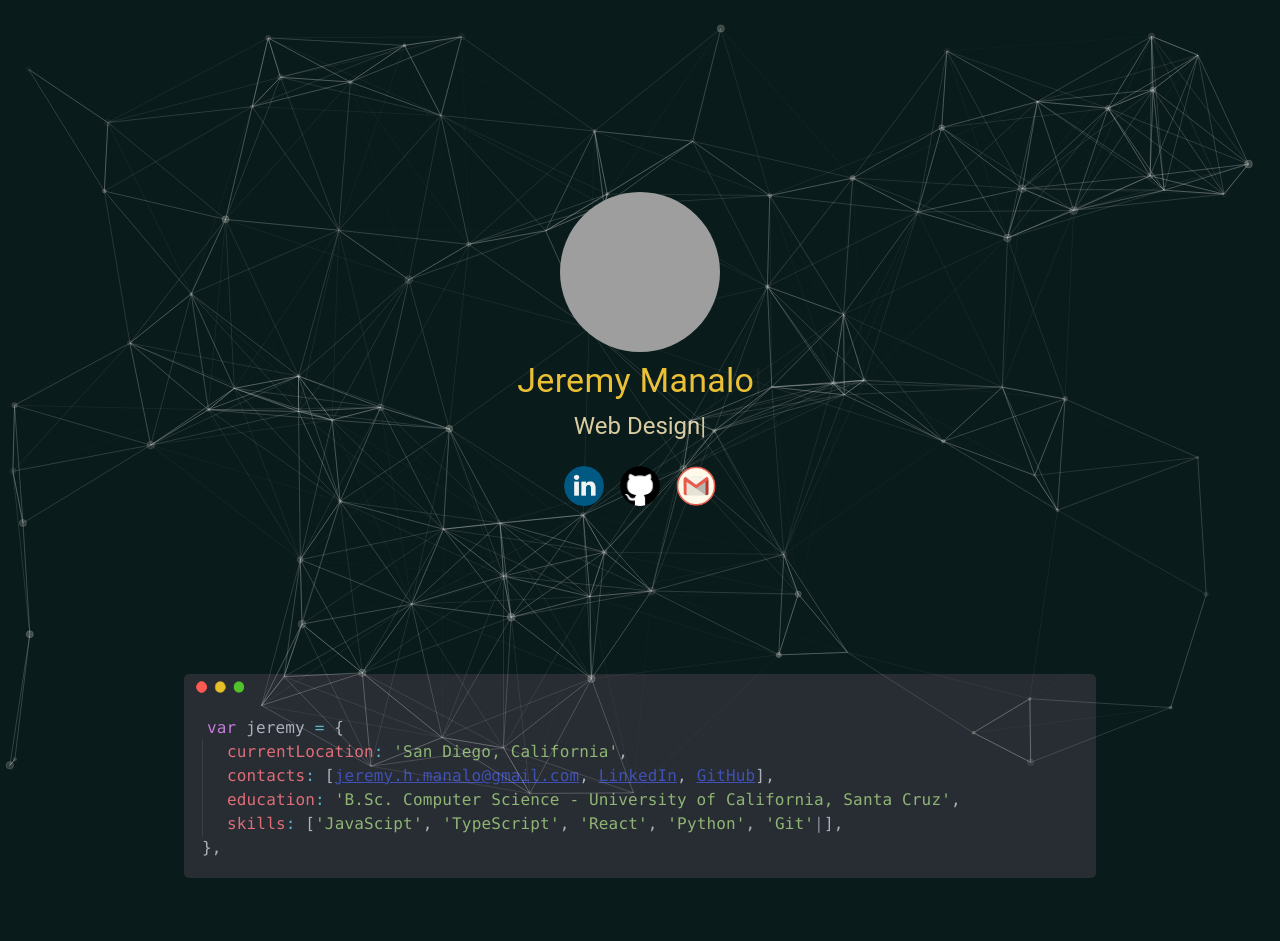
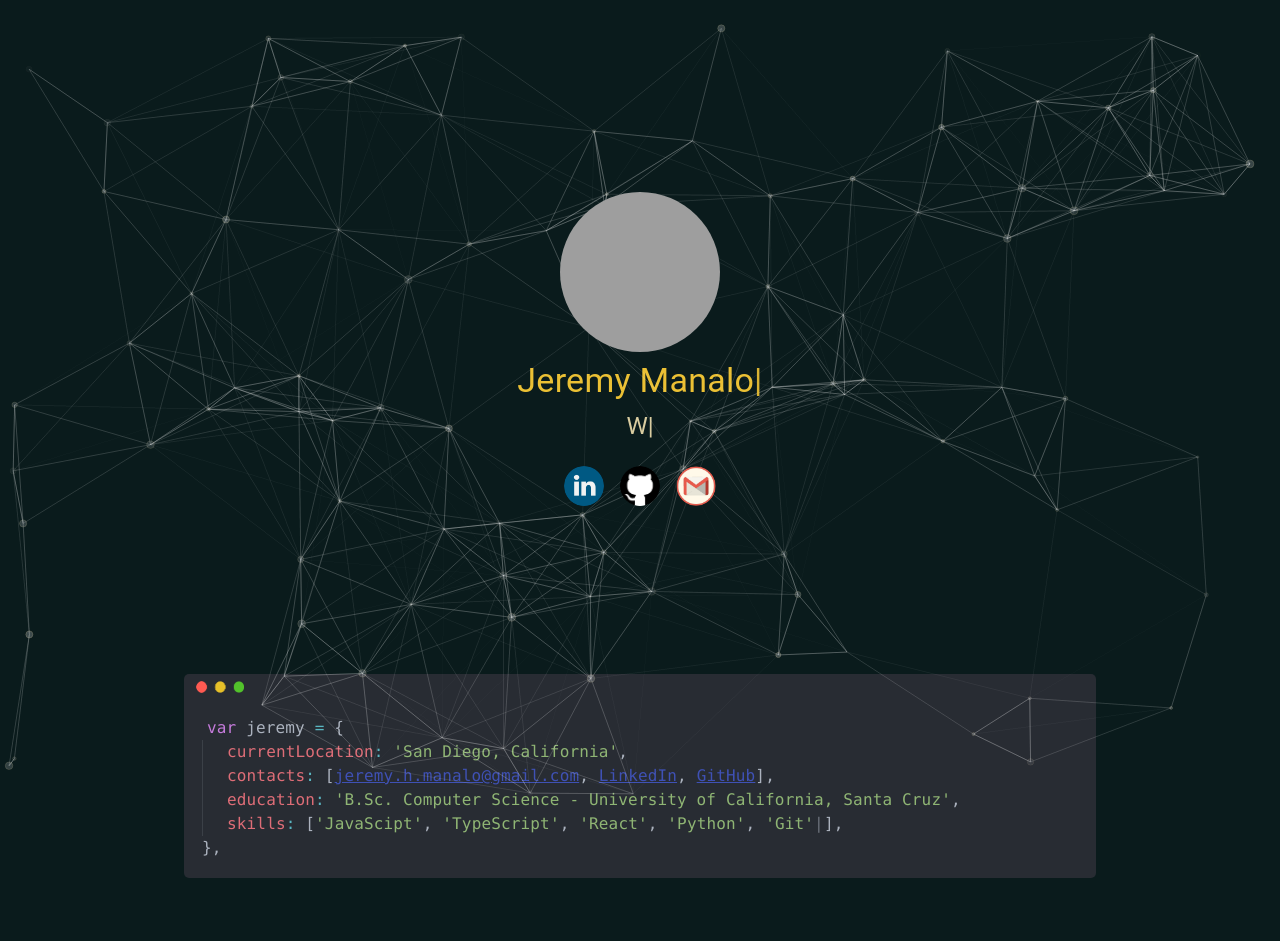
Before and after one commit to JeremyManalo/Portfolio, a React (Create React App) app in the folder client/: page / in a window 1280 px wide. Shown: the top 941 px of the page. Built offline with nearby package versions, Linux system fonts and the light colour scheme; grey boxes are pictures that could not be loaded; the HTML template or start-up script is replaced by a standard one.

Commit message:
changed typing speed

```diff
--- a/client/src/componants/Header.tsx
+++ b/client/src/componants/Header.tsx
@@ -73,7 +73,7 @@ const Header = () => {
         </Box>
         <Box display="flex" justifyContent="center" component="div">
           <Typography className={classes.title} variant="h4">
-            <Typed strings={['Jeremy Manalo']} typeSpeed={30} />
+            <Typed strings={['Jeremy Manalo']} typeSpeed={50} />
           </Typography>
         </Box>
         <Box
@@ -85,8 +85,8 @@ const Header = () => {
           <Typography className={classes.subTitle} variant="h5">
             <Typed
               strings={['Web Design', 'Web Development', 'MERN Stack']}
-              typeSpeed={30}
-              backSpeed={16}
+              typeSpeed={50}
+              backSpeed={20}
               loop
             />
           </Typography>
--- a/client/src/componants/MyInfo.tsx
+++ b/client/src/componants/MyInfo.tsx
@@ -151,11 +151,7 @@ const MyInfo = () => {
           </Box>
         );
       })}
-      {typed ? (
-        coloredText(classes.varText, <Typed strings={['']} typeSpeed={30} />)
-      ) : (
-        <></>
-      )}
+      {typed ? coloredText(classes.varText, <Typed strings={['']} />) : <></>}
       {coloredText(classes.varText, '],')}
       <br />
     </Box>
```
